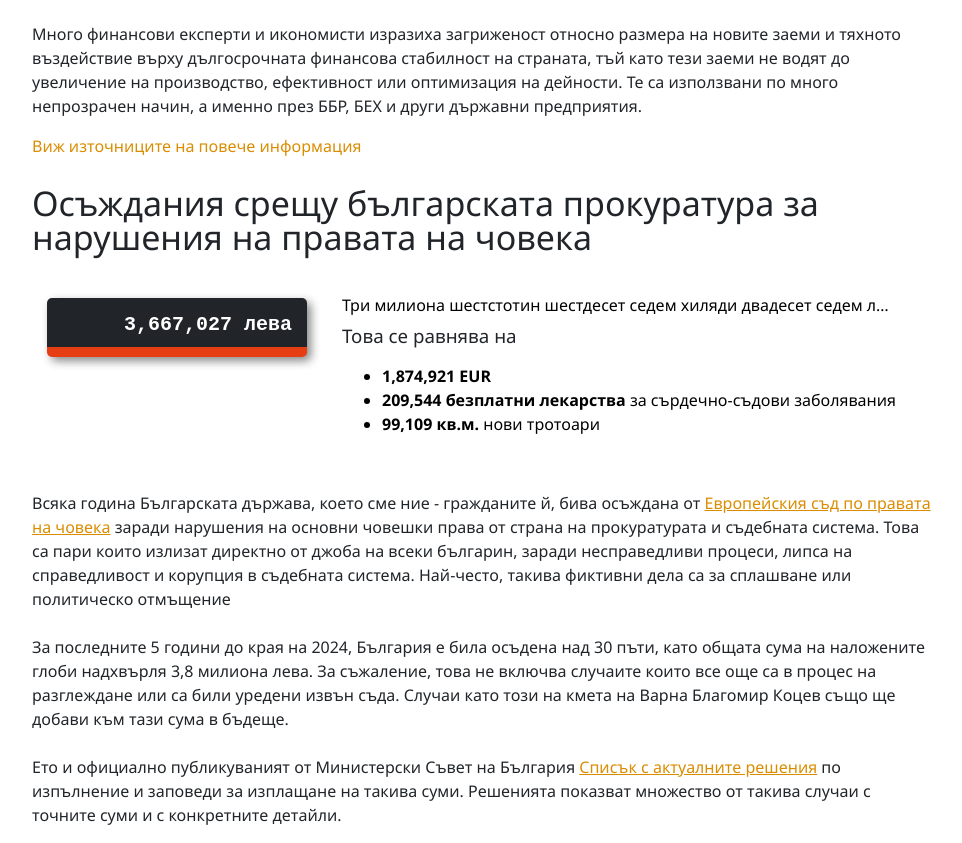
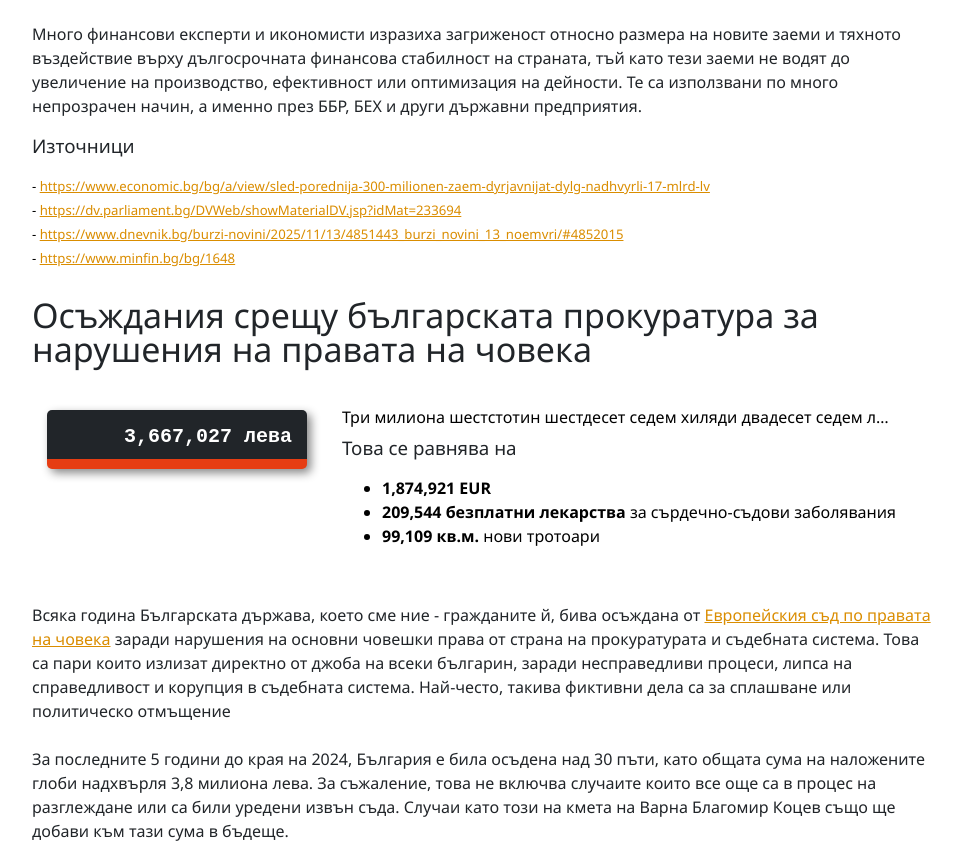
Before and after one commit to MiroJ/bulgarian-cost-counters, an Angular app: page / in a window 1280 px wide. Shown: the part 1680-2523 px from the top of the page, without its empty margins (158-1120 px from the left). Built offline with nearby package versions, Linux system fonts and the light colour scheme.

Commit message:
Start with expanded sources.

```diff
--- a/src/app/widget-panel/widget-panel.component.ts
+++ b/src/app/widget-panel/widget-panel.component.ts
@@ -13,7 +13,7 @@ export class WidgetPanelComponent implements OnInit {
     @Input() data!: IWidgetPanel;
     @Input() isCollapsed = false;
 
-    public expanded = false;
+    public expanded = true;
 
     ngOnInit(): void {
         if (this.data.startDate) {
```
